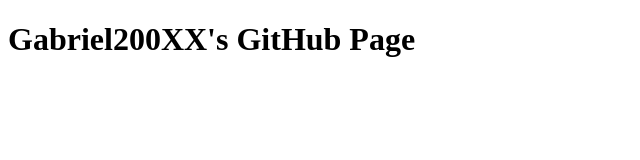
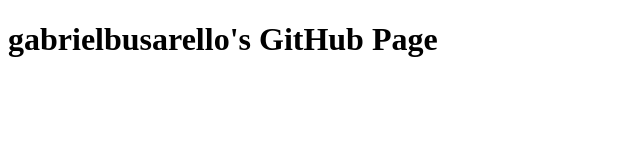
Before and after one commit to Gabriel200XX/Gabriel200XX.github.io, a plain HTML site: page index.html in a window 1280 px wide. Shown: the whole page, without its empty margins (0-640 px from the left). Drawn offline with Linux system fonts and the light colour scheme.

Commit message:
Adjusts index.html

```diff
--- a/index.html
+++ b/index.html
@@ -1,14 +1,14 @@
 <!DOCTYPE html>
 <html>
 	<head>
-		<title>Gabriel200XX GitHub</title>
+		<title>Gabriel Dezan Busarello's GitHub</title>
 		<meta charset="utf8" />
 		<meta name="author" content="Gabriel Dezan Busarello" />
 		<meta name="description" content="Página do GitHub do Gabriel200XX (Gabriel Dezan Busarello) - Gabriel200XX's (Gabriel Dezan Busarello) GitHub page." />
-		<meta name="keywords" content="Gabriel200XX,GitHub,Gabriel,Dezan,Busarello" />
+		<meta name="keywords" content="gabrielbusarello,GitHub,Gabriel,Dezan,Busarello, Git, Hub" />
 		<meta name="viewport" content="width=device-width, initial-scale=1.0" />
 	</head>
 	<body>
-		<h1>Gabriel200XX's GitHub Page</h1>
+		<h1>gabrielbusarello's GitHub Page</h1>
 	</body>
 </html>
```
